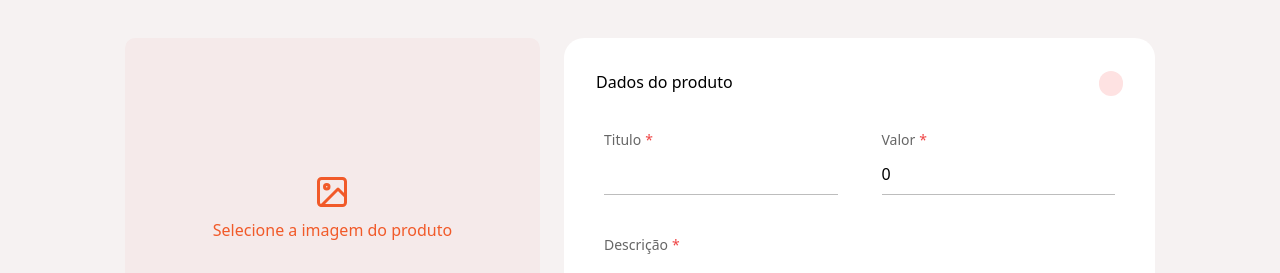
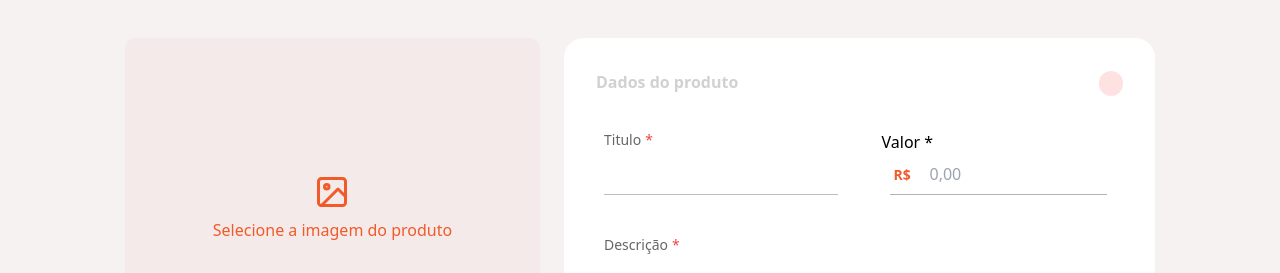
Before and after one commit to JosueCosta2023/zeine-marketplace-frontend, a React (Vite) app: page /products/register in a window 1280 px wide. Shown: the part 202-475 px from the top of the page. Built offline with nearby package versions, Linux system fonts and the light colour scheme; no server answers; sample sign-in values are in the browser's storage.

Commit message:
feat(student): ajuste em formulario adição de R$

```diff
--- a/src/features/auth/components/RegistrationProductForm.tsx
+++ b/src/features/auth/components/RegistrationProductForm.tsx
@@ -13,7 +13,7 @@ interface ProductFormProsp {
   readOnlys?: boolean;
   onSubmit?: (values: ProductFormValues) => void;
   userId?: string;
-  currentStatus?: string
+  currentStatus?: string;
 }
 
 interface Category {
@@ -33,14 +33,14 @@ const RegistrationProductForm: React.FC<ProductFormProsp> = ({
   },
   readOnlys = false,
   onSubmit,
-  currentStatus
+  currentStatus,
 }) => {
   const [values, setValues] = React.useState<ProductFormValues>(initialValues);
   const [photo, setPhoto] = useState<string | null>(null);
   const fileInputRef = useRef<HTMLInputElement>(null);
   const [categories, setCategories] = useState<Category[]>([]);
   const [error, setError] = useState<string | null>(null);
-  const navigate = useNavigate()
+  const navigate = useNavigate();
 
   const { user } = useAuth();
 
@@ -115,10 +115,10 @@ const RegistrationProductForm: React.FC<ProductFormProsp> = ({
   }, []);
 
   useEffect(() => {
-      if(currentStatus){
-        setValues(prev => ({...prev, status: currentStatus}))
-      }
-  }, [currentStatus])
+    if (currentStatus) {
+      setValues((prev) => ({ ...prev, status: currentStatus }));
+    }
+  }, [currentStatus]);
 
   useEffect(() => {
     setPhoto(initialValues.photo || null);
@@ -126,8 +126,8 @@ const RegistrationProductForm: React.FC<ProductFormProsp> = ({
   }, [initialValues?.id]);
 
   const handleHome = () => {
-    navigate("/products")
-  }
+    navigate("/products");
+  };
 
   return (
     <form onSubmit={handleSubmit} className="w-full justify-center  flex gap-6">
@@ -167,7 +167,7 @@ const RegistrationProductForm: React.FC<ProductFormProsp> = ({
       {/* right side */}
       <div className="bg-white rounded-[20px] p-[32px] w-[591px] h-[490px]">
         <div className="flex justify-between">
-          <h3 className="mb-6">Dados do produto</h3>
+          <h3 className="mb-6 font-bold text-grayScale/30">Dados do produto</h3>
           <div>
             <span
               className={`px-3 py-1 rounded-full text-xs font-semibold ${
@@ -195,7 +195,32 @@ const RegistrationProductForm: React.FC<ProductFormProsp> = ({
             />
           </div>
 
-          <div className="w-full bg-transparent py-3 px-2 outline-none ">
+              <div className="w-full bg-transparent py-3 px-2 outline-none relative">
+  <label htmlFor="price" className="font-medium">
+    Valor *
+  </label>
+  <div className="w-full bg-transparent px-2 outline-none relative ">
+    <span className="absolute left-3 top-1/2 transform -translate-y-1/2 text-primary font-bold text-sm z-10 select-none">
+      R$
+    </span>
+    <input
+      id="price"
+      type="number"
+      placeholder="0,00"
+      className="w-full border-b border-b-grayScale/50 pl-10 pr-3 py-2 bg-transparent outline-none text-grayScale focus:border-primary transition-colors"
+      value={values.price || ""}
+      onChange={(e) =>
+        setValues({ ...values, price: Number(e.target.value) })
+      }
+      readOnly={readOnlys}
+      required
+      min="0"
+      step="0.01"
+    />
+  </div>
+</div>
+          {/* <div className="w-full bg-transparent py-3 px-2 outline-none relative ">
+
             <Input
               label="Valor"
               required
@@ -207,7 +232,7 @@ const RegistrationProductForm: React.FC<ProductFormProsp> = ({
               }
               aria-readonly={readOnlys}
             />
-          </div>
+          </div> */}
         </div>
 
         <div className="w-full bg-transparent py-3 px-2 outline-none ">
```
